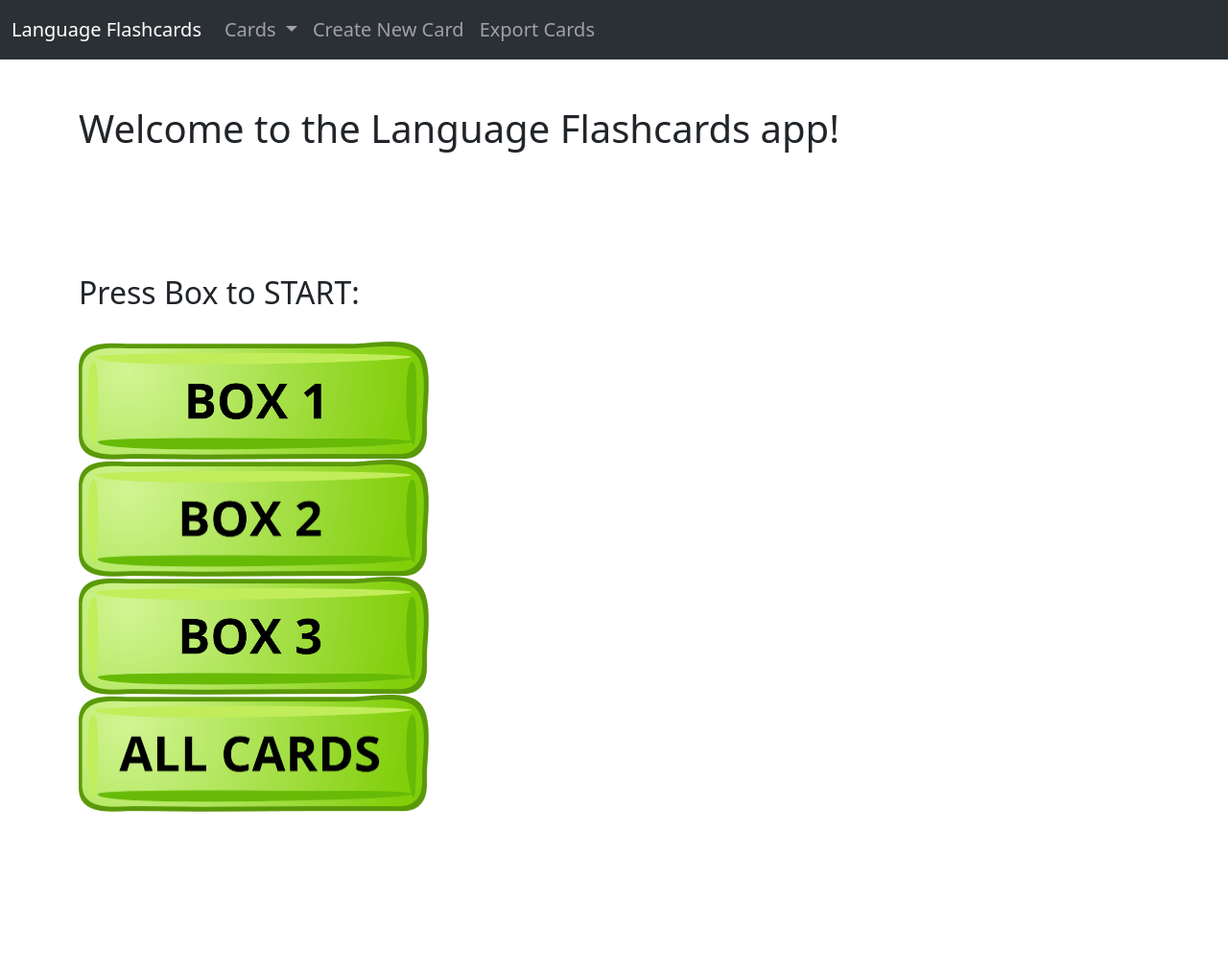
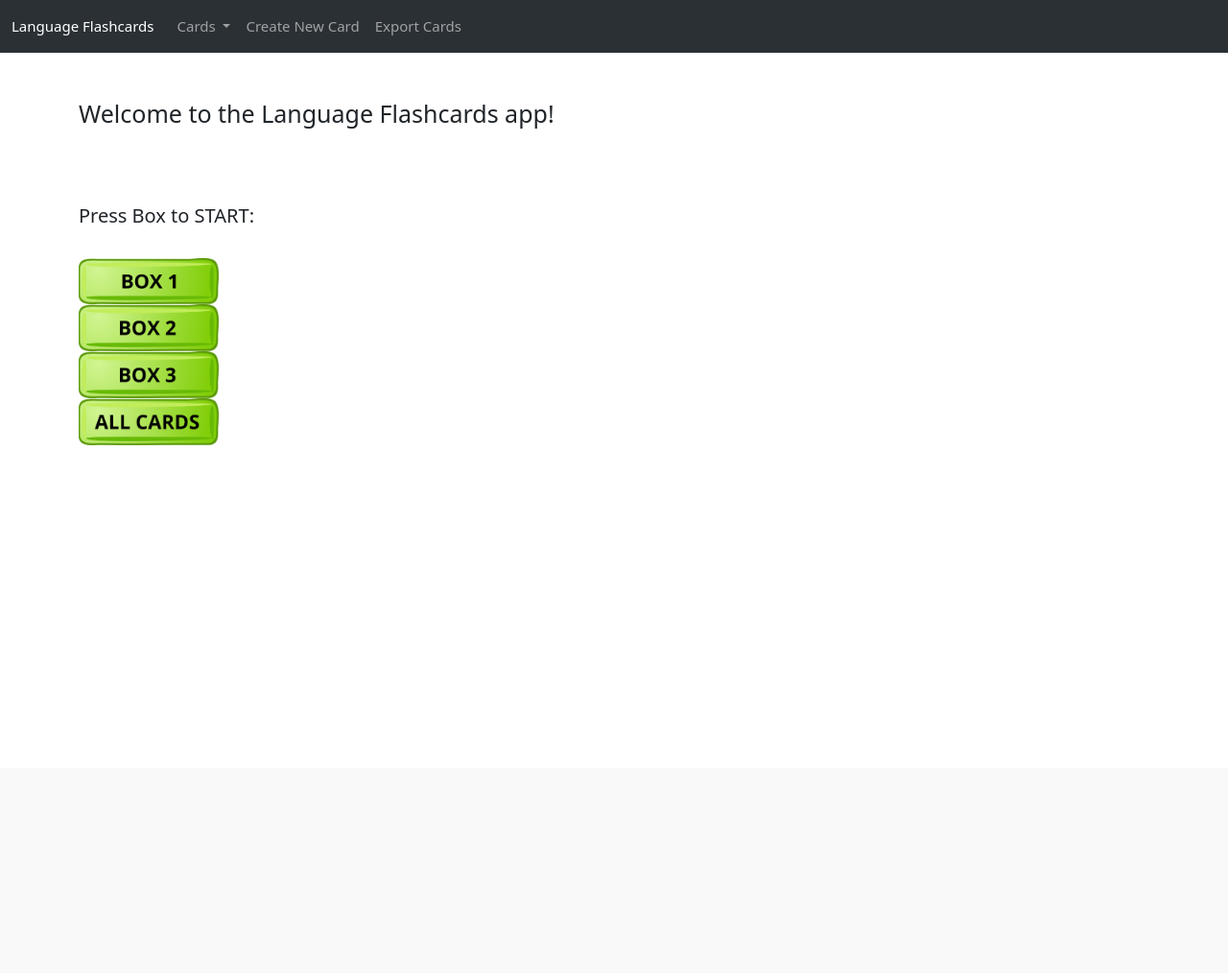
Before and after one commit to iloneczka/flashcards, a Django app: page / in a window 1280 px wide. Shown: the whole page at 96% size. After the commit the page ends 464 px from the top, so only its background shows below. Run offline with Django 4.2, Linux system fonts and the light colour scheme; data that the repository does not hold is empty.

Commit message:
Style formating.

```diff
--- a/flash/website/templates/base.html
+++ b/flash/website/templates/base.html
@@ -2,25 +2,26 @@
 <html lang="en">
 <head>
     <meta charset="utf-8">
-    <meta name="viewport" content="width=device-width, initial-scale=2">
+    <meta name="viewport" content="width=device-width, initial-scale=1">
     <title>Language Flashcards</title>
     <script src="https://code.jquery.com/jquery-3.6.0.min.js"></script>
     <link href="https://cdn.jsdelivr.net/npm/bootstrap@5.3.1/dist/css/bootstrap.min.css" rel="stylesheet" integrity="sha384-4bw+/aepP/YC94hEpVNVgiZdgIC5+VKNBQNGCHeKRQN+PtmoHDEXuppvnDJzQIu9" crossorigin="anonymous">
     <style>
         .nav-link, .navbar-brand {
-            font-size: 20px; /* Rozmiar czcionki navbaru */
+            font-size: 15px; /* Rozmiar czcionki navbaru */
         }
-        @media (max-width: 767px) {
+        @media (max-width: 768px) {
             /* Styl dla małych ekranów (telefony) */
             .nav-link, .navbar-brand {
-                font-size: 20px;
+                font-size: 15px;
             }
         }
 
         @media (min-width: 768px) and (max-width: 991px) {
             /* Styl dla średnich ekranów (tablety w orientacji pionowej) */
             .nav-link, .navbar-brand {
-                font-size: 25px;
+                font-size: 15px;
+            }
         }
     </style>
 </head>
--- a/flash/website/templates/home.html
+++ b/flash/website/templates/home.html
@@ -7,14 +7,14 @@
     @media (max-width: 767px) {
       /* Styl dla małych ekranów (telefony) */
       .nav-link, .navbar-brand {
-        font-size: 20px;
+        font-size: 15px;
       }
     }
 
     @media (min-width: 768px) and (max-width: 991px) {
       /* Styl dla średnich ekranów (tablety w orientacji pionowej) */
       .nav-link, .navbar-brand {
-        font-size: 25px;
+        font-size: 15px;
       }
 
       .box-img {
@@ -25,29 +25,26 @@
 
   <br/>
   <div class="welcome-section">
-    <h1 class="welcome-header">Welcome to the Language Flashcards app!</h1>
+      <h1 class="welcome-header" style="font-size: 25px;">Welcome to the Language Flashcards app!</h1
   </div>
-
-  <br/>
-  <br/>
   <br/>
   <br/>
   <br/>
   <div>
-    <h2>Press Box to START:</h2>
+    <h2 style="font-size: 20px;">Press Box to START:</h2>
     <br/>
     <div class="d-flex flex-wrap justify-content-start">
       <a href="{% url 'flashcard_program' box_number=1 %}" role="button" class="m-0.5">
-          <img src="{% static 'images/box_1.png' %}" alt="Box 1" class="box-img" style="width: 50%; height: auto;">
+          <img src="{% static 'images/box_1.png' %}" alt="Box 1" class="box-img" style="width: 20%; height: auto;">
       </a>
       <a href="{% url 'flashcard_program' box_number=2 %}" role="button" class="m-0.5">
-          <img src="{% static 'images/box_2.png' %}" alt="Box 2" class="box-img" style="width: 50%; height: auto;">
+          <img src="{% static 'images/box_2.png' %}" alt="Box 2" class="box-img" style="width: 20%; height: auto;">
       </a>
       <a href="{% url 'flashcard_program' box_number=3 %}" role="button" class="m-0.5">
-          <img src="{% static 'images/box_3.png' %}" alt="Box 3" class="box-img" style="width: 50%; height: auto;">
+          <img src="{% static 'images/box_3.png' %}" alt="Box 3" class="box-img" style="width: 20%; height: auto;">
       </a>
       <a href="{% url 'flashcard_program' box_number=0 %}" role="button" class="m-0.5">
-          <img src="{% static 'images/box_0.png' %}" alt="All cards" class="box-img" style="width: 50%; height: auto;">
+          <img src="{% static 'images/box_0.png' %}" alt="All cards" class="box-img" style="width: 20%; height: auto;">
       </a>
   </div>
 
```
Also changed, not shown: flash/website/templates/all_cards.html (+5 -5 lines), flash/website/templates/create_new_card.html (+4 -4 lines), flash/website/templates/export_cards.html (+4 -4 lines), flash/website/templates/flashcard_program.html (+9 -9 lines). Lines whose indentation alone changed are shown as unchanged.
